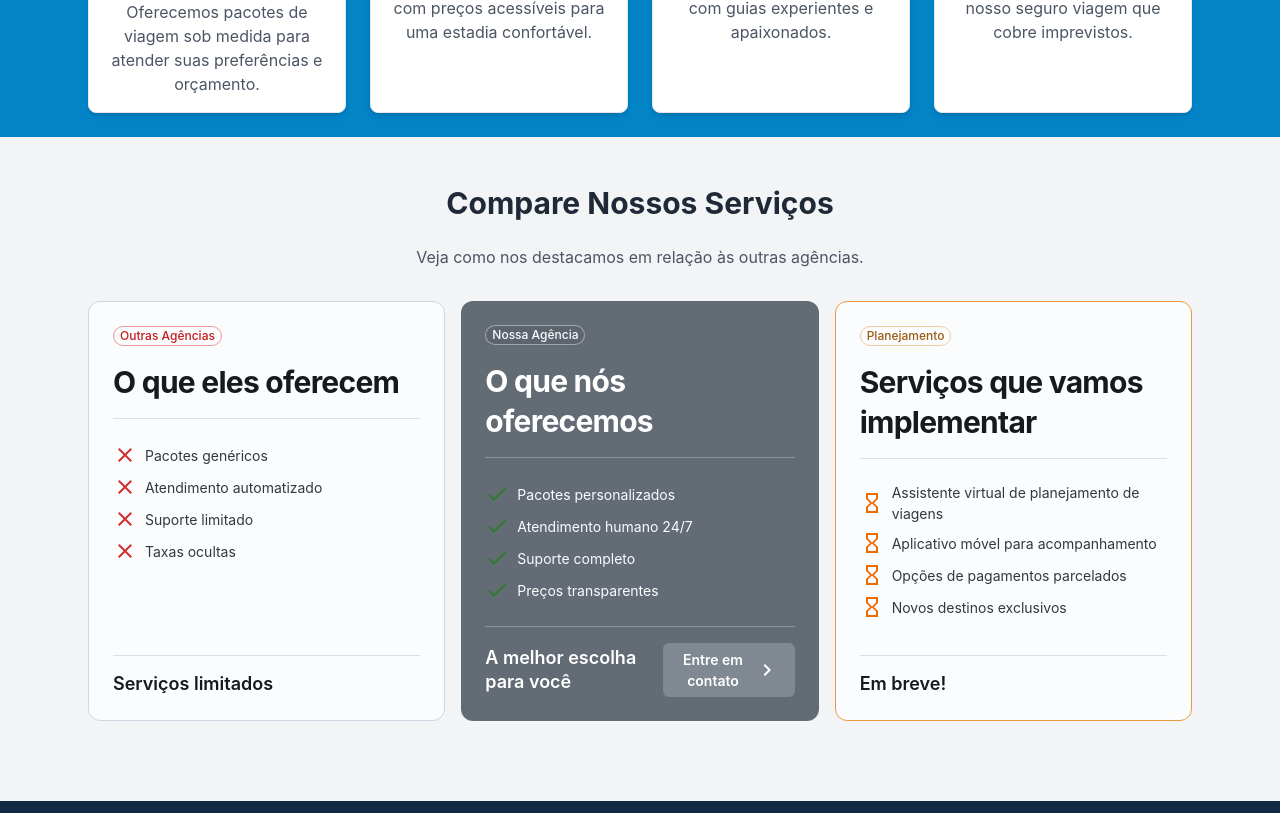
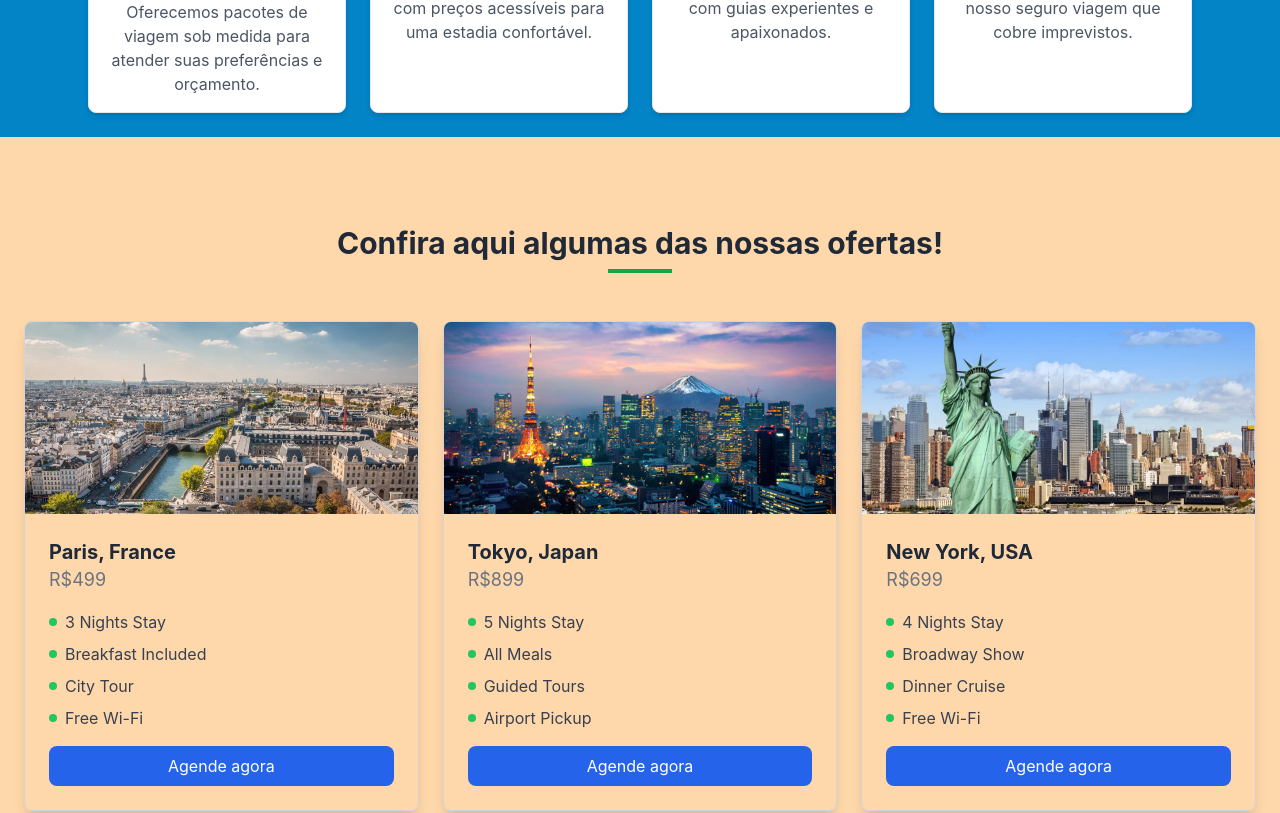
Before and after one commit to yNakidori/aksTour, a React (Create React App) app: page /services in a window 1280 px wide. Shown: the part 380-1193 px from the top of the page. Built offline with nearby package versions, Linux system fonts and the light colour scheme.

Commit message:
featured card

```diff
--- a/src/App.js
+++ b/src/App.js
@@ -29,10 +29,10 @@ function App() {
         <CardsBar />
       </div>
       <div className="container mx-auto">
-        <Vacation />
+        <Featured />
       </div>
       <div className="container mx-auto">
-        <Featured />
+        <Vacation />
       </div>
       <div className="container mx-auto">
         <Gastro />
--- a/src/Services.jsx
+++ b/src/Services.jsx
@@ -1,4 +1,5 @@
 import React from "react";
+import Featured from "./assets/homepage/featured";
 import Navbar from "./assets/navbar";
 import Footer from "./assets/footer";
 import CompareServices from "./assets/compareServices";
@@ -60,6 +61,11 @@ const Services = () => {
           ))}
         </div>
 
+        {/* Cards de serviços */}
+        <div className="bg-orange-200 py-12">
+          <Featured />
+        </div>
+
         {/* Comparação de Serviços */}
         <div className="bg-gray-100 py-12">
           <h2 className="text-3xl text-center font-bold text-gray-800 mb-6">
--- a/src/assets/homepage/featured.jsx
+++ b/src/assets/homepage/featured.jsx
@@ -6,7 +6,7 @@ const Featured = () => {
     <div>
       <div className="text-center mt-10 mb-6">
         <h1 className="text-3xl font-bold text-gray-800">
-          Confira aqu algumas das nossas ofertas!
+          Confira aqui algumas das nossas ofertas!
         </h1>
         <div className="h-1 w-16 bg-green-600 mx-auto mt-2 mb-6"></div>
       </div>
--- a/src/assets/homepage/pricingCards.jsx
+++ b/src/assets/homepage/pricingCards.jsx
@@ -64,7 +64,7 @@ const PricingCards = () => {
               ))}
             </ul>
             <button className="w-full bg-blue-600 text-white py-2 rounded-lg hover:bg-blue-700 transition-colors duration-200">
-              Book Now
+              Agende agora
             </button>
           </div>
         </div>
```
